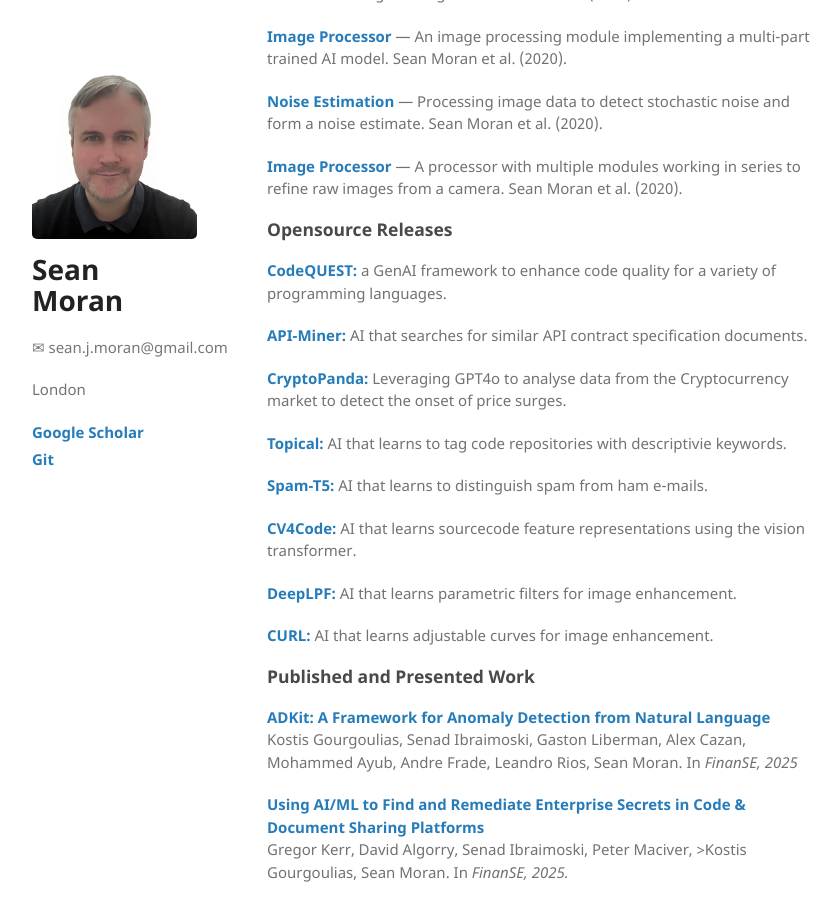
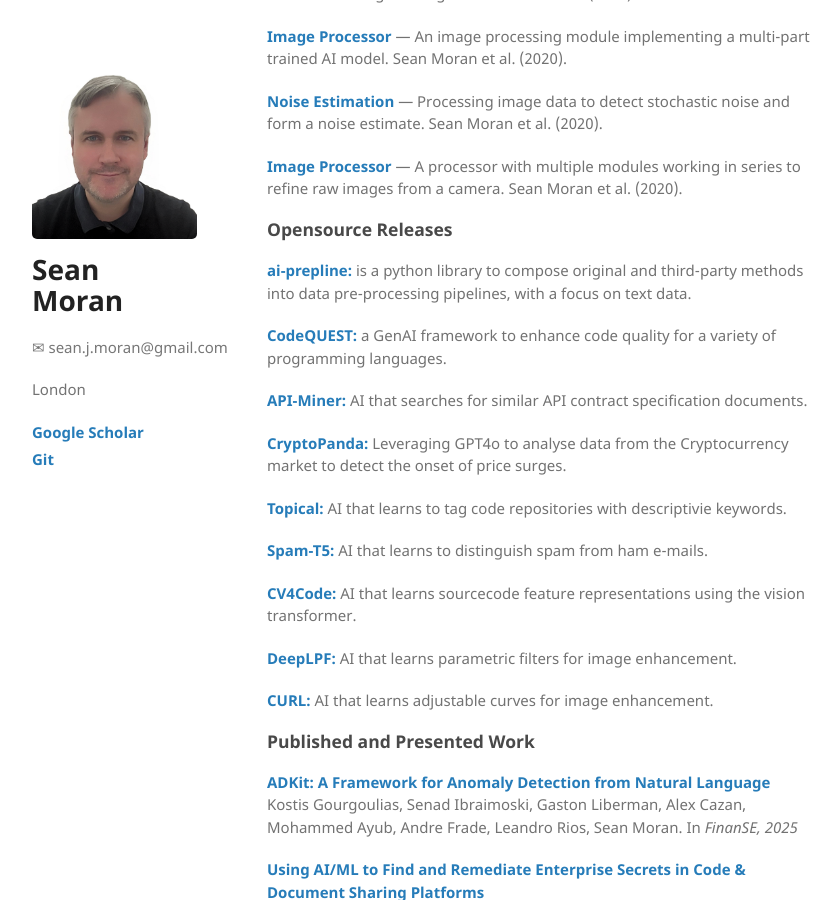
Before and after one commit to sjmoran/sjmoran.github.io, a Jekyll site: the page built from index.html, in a window 1280 px wide and 900 px high, scrolled down 999 px. Shown: the whole window, without its empty margins (26-866 px from the left). Built offline with Jekyll 4.4.1, drawn with Linux system fonts in a browser that asks for light colours.

Commit message:
Update index.html

```diff
--- a/index.html
+++ b/index.html
@@ -48,6 +48,8 @@ I'm an <a target="_blank" href="https://www.credly.com/badges/5efe6984-20c8-4222
 <p><strong><a target="_blank" href="https://patentimages.storage.googleapis.com/c8/4b/02/9fd507d55f8657/WO2020126023A1.pdf">Image Processor</a></strong> — A processor with multiple modules working in series to refine raw images from a camera. Sean Moran et al. (2020).<br /></p>
 
 <h3 id="opensource-releases">Opensource Releases</h3>
+
+<p><strong><a target="_blank" href="https://github.com/jpmorganchase/ai-prepline">ai-prepline: </a></strong> is a python library to compose original and third-party methods into data pre-processing pipelines, with a focus on text data.</p>
 
 <p><strong><a target="_blank" href="https://github.com/jpmorganchase/CodeQuest">CodeQUEST: </a></strong> a GenAI framework to enhance code quality for a variety of programming languages.</p>
 
```
